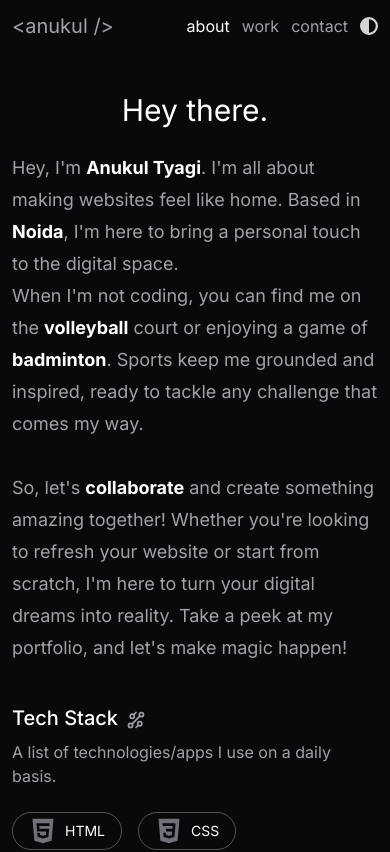
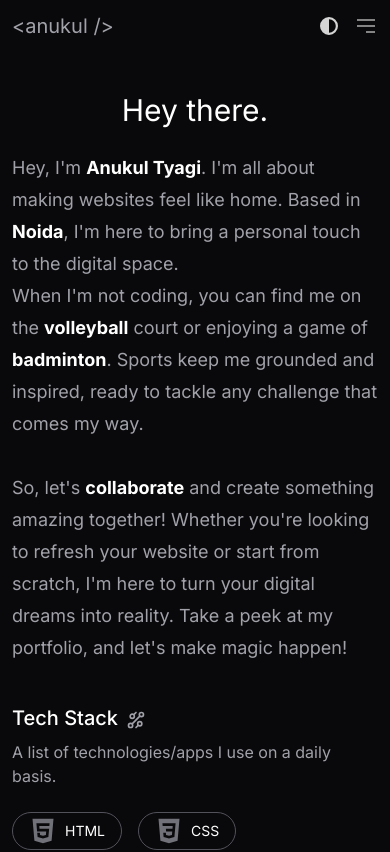
Before and after one commit to anukultyagi/portfolio, a Next.js app: page /about in a window 390 px wide. Shown: the top 852 px of the page. Built offline with nearby package versions, Linux system fonts and the light colour scheme.

Commit message:
Added responsive menu

```diff
--- a/src/app/about/page.js
+++ b/src/app/about/page.js
@@ -1,8 +1,6 @@
 "use client";
-import Button from "@/components/Button";
 import Footer from "@/components/Footer";
 import React from "react";
-import Link from "next/link";
 import { motion } from "framer-motion";
 
 // import resumeFile from './../../assets/resume.pdf'
@@ -236,8 +234,8 @@ const About = () => {
                 <div className="">
                     <main className="min-h-[calc(100vh_-_132px)] ">
                         <h2 className="mb-5 text-xl md:text-3xl font-medium flex items-center gap-3">Work
-                            <svg class="w-8 h-8 text-zinc-400" aria-hidden="true" xmlns="http://www.w3.org/2000/svg" width="24" height="24" fill="none" viewBox="0 0 24 24">
-                                <path stroke="currentColor" stroke-linecap="round" stroke-linejoin="round" stroke-width="2" d="M8 7H5a2 2 0 0 0-2 2v4m5-6h8M8 7V5a2 2 0 0 1 2-2h4a2 2 0 0 1 2 2v2m0 0h3a2 2 0 0 1 2 2v4m0 0v6a2 2 0 0 1-2 2H5a2 2 0 0 1-2-2v-6m18 0s-4 2-9 2-9-2-9-2m9-2h.01" />
+                            <svg className="w-8 h-8 text-zinc-400" aria-hidden="true" xmlns="http://www.w3.org/2000/svg" width="24" height="24" fill="none" viewBox="0 0 24 24">
+                                <path stroke="currentColor" stroke-linecap="round" stroke-linejoin="round" strokeWidth="2" d="M8 7H5a2 2 0 0 0-2 2v4m5-6h8M8 7V5a2 2 0 0 1 2-2h4a2 2 0 0 1 2 2v2m0 0h3a2 2 0 0 1 2 2v4m0 0v6a2 2 0 0 1-2 2H5a2 2 0 0 1-2-2v-6m18 0s-4 2-9 2-9-2-9-2m9-2h.01" />
                             </svg>
 
                         </h2>
--- a/src/components/Footer.jsx
+++ b/src/components/Footer.jsx
@@ -73,14 +73,14 @@ const Footer = () => {
                             <path
                                 d="M6 11.9V5.1H8.66667C9.19707 5.1 9.7058 5.31493 10.0809 5.6975C10.4559 6.08008 10.6667 6.59896 10.6667 7.14C10.6667 7.68101 10.4559 8.19992 10.0809 8.58248C9.7058 8.96505 9.19707 9.18 8.66667 9.18H6"
                                 stroke="currentColor"
-                                stroke-width="1.5"
+                                strokeWidth="1.5"
                                 stroke-linecap="round"
                                 stroke-linejoin="round"
                             ></path>
                             <path
                                 d="M8 2.21C12.9333 2.21 14.1667 3.468 14.1667 8.5C14.1667 13.532 12.9333 14.79 8 14.79C3.06667 14.79 1.83334 13.532 1.83334 8.5C1.83334 3.468 3.06667 2.21 8 2.21Z"
                                 stroke="currentColor"
-                                stroke-width="1.5"
+                                strokeWidth="1.5"
                                 stroke-linecap="round"
                                 stroke-linejoin="round"
                             ></path>
--- a/src/components/Navbar.jsx
+++ b/src/components/Navbar.jsx
@@ -1,28 +1,86 @@
 "use client";
-import React from "react";
+import React, { useState } from "react";
 import Link from "next/link";
-import { usePathname } from 'next/navigation';
+import { usePathname } from "next/navigation";
 import { brandName } from "@/data";
-import ThemeSwitcher from '@/components/ThemeSwitcher';
+import ThemeSwitcher from "@/components/ThemeSwitcher";
 
 const Navbar = () => {
     const pathname = usePathname();
+    const [navOpen, setNavOpen] = useState(false); // State for mobile menu toggle
+
+    const toggleNav = () => {
+        setNavOpen(!navOpen);
+    };
 
     return (
-        <div className={`${pathname === '/' ? 'cursor-none' : ''}`}>
-            <nav className={`container max-w-6xl mx-auto p-3 flex items-center justify-between`}>
+        <div className={`${pathname === "/" ? "cursor-none" : ""}`}>
+            <nav className="container max-w-6xl mx-auto p-3 flex items-center justify-between">
                 <div className="hover:dark:text-white hover:text-zinc-800">
                     <Link
-                        className={`text-xl dark:text-zinc-400 text-zinc-700 hover:dark:text-white hover:text-zinc-900 ${pathname === '/' ? 'cursor-none' : ''}`}
+                        className={`text-xl dark:text-zinc-400 text-zinc-700 hover:dark:text-white hover:text-zinc-900
+                        ${pathname === "/" ? "cursor-none" : ""
+                            }`}
                         href="/"
                     >
                         {brandName}
                     </Link>
                 </div>
-                <ul className="flex gap-2 md:gap-5 items-center">
+
+                {/* Theme Switcher always visible */}
+                <div className="flex items-center space-x-4">
+                    <ThemeSwitcher className={`${pathname === "/" ? "cursor-none" : ""} flex items-center pl-1 dark:text-zinc-400 hover:dark:text-white text-zinc-700`} />
+                    {/* Hamburger Icon */}
+                    <div className="md:hidden">
+                        <button
+                            className="flex items-center justify-center focus:outline-none text-zinc-700 dark:text-white"
+                            onClick={toggleNav}
+                        >
+                            {navOpen ? (
+                                <svg
+                                    xmlns="http://www.w3.org/2000/svg"
+                                    width="24"
+                                    height="24"
+                                    fill="currentColor"
+                                    stroke="currentColor"
+                                    viewBox="0 0 24 24"
+                                >
+                                    <path
+                                        stroke="currentColor"
+                                        strokeLinecap="round"
+                                        strokeLinejoin="round"
+                                        strokeWidth="2"
+                                        d="M6 18L18 6M6 6l12 12"
+                                    />
+                                </svg>
+                            ) : (
+                                <svg
+                                    xmlns="http://www.w3.org/2000/svg"
+                                    width="24"
+                                    height="24"
+                                    fill="currentColor"
+                                    stroke="currentColor"
+                                    viewBox="0 0 24 24"
+                                >
+                                    <path
+                                        fill="currentColor"
+                                        stroke="currentColor"
+                                        d="M3 6h18M3 12h18m-9 6h9"
+                                    />
+                                </svg>
+                            )}
+                        </button>
+                    </div>
+                </div>
+
+                {/* Full navigation for larger screens */}
+                <ul className="hidden md:flex gap-5 items-center">
                     <li className="dark:text-zinc-400 text-zinc-700 hover:dark:text-white hover:text-zinc-900">
                         <Link
-                            className={`flex items-center pl-1 ${pathname === '/about' ? 'dark:text-white text-zinc-900' : 'dark:text-zinc-400 hover:dark:text-white text-zinc-700'} ${pathname === '/' ? 'cursor-none' : ''}`}
+                            className={`flex items-center pl-1 ${pathname === "/" ? "cursor-none" : ""} ${pathname === "/about"
+                                ? "dark:text-white text-zinc-900"
+                                : "dark:text-zinc-400 hover:dark:text-white text-zinc-700"
+                                }`}
                             href="/about"
                         >
                             about
@@ -30,7 +88,10 @@ const Navbar = () => {
                     </li>
                     <li className="dark:text-zinc-400 text-zinc-700 hover:dark:text-white hover:text-zinc-900">
                         <Link
-                            className={`flex items-center pl-1 ${pathname === '/work' ? 'dark:text-white text-zinc-900' : 'dark:text-zinc-400 hover:dark:text-white text-zinc-700'} ${pathname === '/' ? 'cursor-none' : ''}`}
+                            className={`flex items-center pl-1 ${pathname === "/" ? "cursor-none" : ""} ${pathname === "/work"
+                                ? "dark:text-white text-zinc-900"
+                                : "dark:text-zinc-400 hover:dark:text-white text-zinc-700"
+                                }`}
                             href="/work"
                         >
                             work
@@ -38,16 +99,57 @@ const Navbar = () => {
                     </li>
                     <li className="dark:text-zinc-400 text-zinc-700 hover:dark:text-white hover:text-zinc-900">
                         <Link
-                            className={`flex items-center pl-1 ${pathname === '/contact' ? 'dark:text-white text-zinc-900' : 'dark:text-zinc-400 hover:dark:text-white text-zinc-700'} ${pathname === '/' ? 'cursor-none' : ''}`}
+                            className={`flex items-center pl-1 ${pathname === "/" ? "cursor-none" : ""} ${pathname === "/contact"
+                                ? "dark:text-white text-zinc-900"
+                                : "dark:text-zinc-400 hover:dark:text-white text-zinc-700"
+                                }`}
                             href="/contact"
                         >
                             contact
                         </Link>
                     </li>
-                    <li>
-                        <ThemeSwitcher
-                            className={`flex items-center pl-1 ${pathname === '/contact' ? 'dark:text-white text-zinc-900' : 'dark:text-zinc-400  hover:dark:text-white text-zinc-700'} ${pathname === '/' ? 'cursor-none' : ''}`}
-                        />
+                </ul>
+
+                {/* Mobile Menu */}
+                <ul
+                    className={`md:hidden fixed left-0 top-0 w-[60%] h-full bg-zinc-100 dark:bg-zinc-900 ease-in-out duration-300 transform ${navOpen ? "translate-x-0" : "-translate-x-full"
+                        } z-50 flex flex-col items-start p-5 space-y-6`}
+                >
+                    <li className="dark:text-zinc-400 text-zinc-700 hover:dark:text-white hover:text-zinc-900">
+                        <Link
+                            className={`flex items-center pl-1 ${pathname === "/about"
+                                ? "dark:text-white text-zinc-900"
+                                : "dark:text-zinc-400 hover:dark:text-white text-zinc-700"
+                                }`}
+                            href="/about"
+                            onClick={() => setNavOpen(false)} // Close menu on click
+                        >
+                            about
+                        </Link>
+                    </li>
+                    <li className="dark:text-zinc-400 text-zinc-700 hover:dark:text-white hover:text-zinc-900">
+                        <Link
+                            className={`flex items-center pl-1 ${pathname === "/work"
+                                ? "dark:text-white text-zinc-900"
+                                : "dark:text-zinc-400 hover:dark:text-white text-zinc-700"
+                                }`}
+                            href="/work"
+                            onClick={() => setNavOpen(false)}
+                        >
+                            work
+                        </Link>
+                    </li>
+                    <li className="dark:text-zinc-400 text-zinc-700 hover:dark:text-white hover:text-zinc-900">
+                        <Link
+                            className={`flex items-center pl-1 ${pathname === "/contact"
+                                ? "dark:text-white text-zinc-900"
+                                : "dark:text-zinc-400 hover:dark:text-white text-zinc-700"
+                                }`}
+                            href="/contact"
+                            onClick={() => setNavOpen(false)}
+                        >
+                            contact
+                        </Link>
                     </li>
                 </ul>
             </nav>
--- a/src/components/ThemeSwitcher.jsx
+++ b/src/components/ThemeSwitcher.jsx
@@ -18,9 +18,9 @@ const DarkModeSwitcher = (props) => {
 
     return (
         <button className={`${props.className} text-lg `} onClick={toggleDarkMode}>{isDarkMode ?
-            <svg stroke="currentColor" fill="currentColor" stroke-width="0" viewBox="0 0 512 512" class=" text-[#D4D4D4]" height="1em" width="1em" xmlns="http://www.w3.org/2000/svg"><path d="M448 256c0-106-86-192-192-192V448c106 0 192-86 192-192zM0 256a256 256 0 1 1 512 0A256 256 0 1 1 0 256z"></path></svg>
+            <svg stroke="currentColor" fill="currentColor" strokeWidth="0" viewBox="0 0 512 512" className=" text-[#D4D4D4]" height="1em" width="1em" xmlns="http://www.w3.org/2000/svg"><path d="M448 256c0-106-86-192-192-192V448c106 0 192-86 192-192zM0 256a256 256 0 1 1 512 0A256 256 0 1 1 0 256z"></path></svg>
             :
-            <svg stroke="currentColor" fill="currentColor" stroke-width="0" viewBox="0 0 512 512" class=" text-[#1c1c1c]" height="1em" width="1em" xmlns="http://www.w3.org/2000/svg"><path d="M448 256c0-106-86-192-192-192V448c106 0 192-86 192-192zM0 256a256 256 0 1 1 512 0A256 256 0 1 1 0 256z"></path></svg>
+            <svg stroke="currentColor" fill="currentColor" strokeWidth="0" viewBox="0 0 512 512" className=" text-[#1c1c1c]" height="1em" width="1em" xmlns="http://www.w3.org/2000/svg"><path d="M448 256c0-106-86-192-192-192V448c106 0 192-86 192-192zM0 256a256 256 0 1 1 512 0A256 256 0 1 1 0 256z"></path></svg>
         }</button>
 
     );
--- a/tailwind.config.js
+++ b/tailwind.config.js
@@ -8,9 +8,7 @@ module.exports = {
   theme: {
     extend: {
       backgroundImage: {
-        "gradient-radial": "radial-gradient(var(--tw-gradient-stops))",
-        "gradient-conic":
-          "conic-gradient(from 180deg at 50% 50%, var(--tw-gradient-stops))",
+
       },
     },
   },
```
Also changed, not shown: src/assets/work-alt-bag-svgrepo-com.svg.
